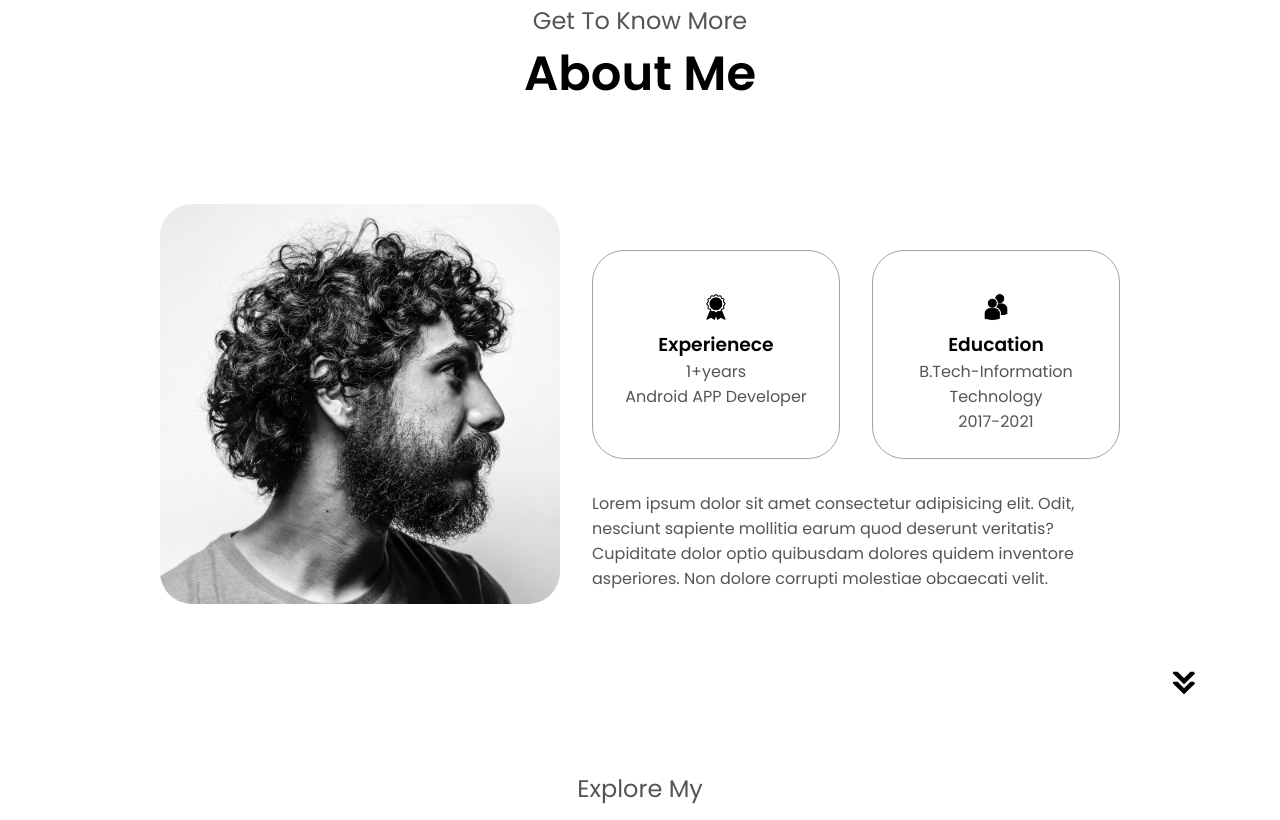
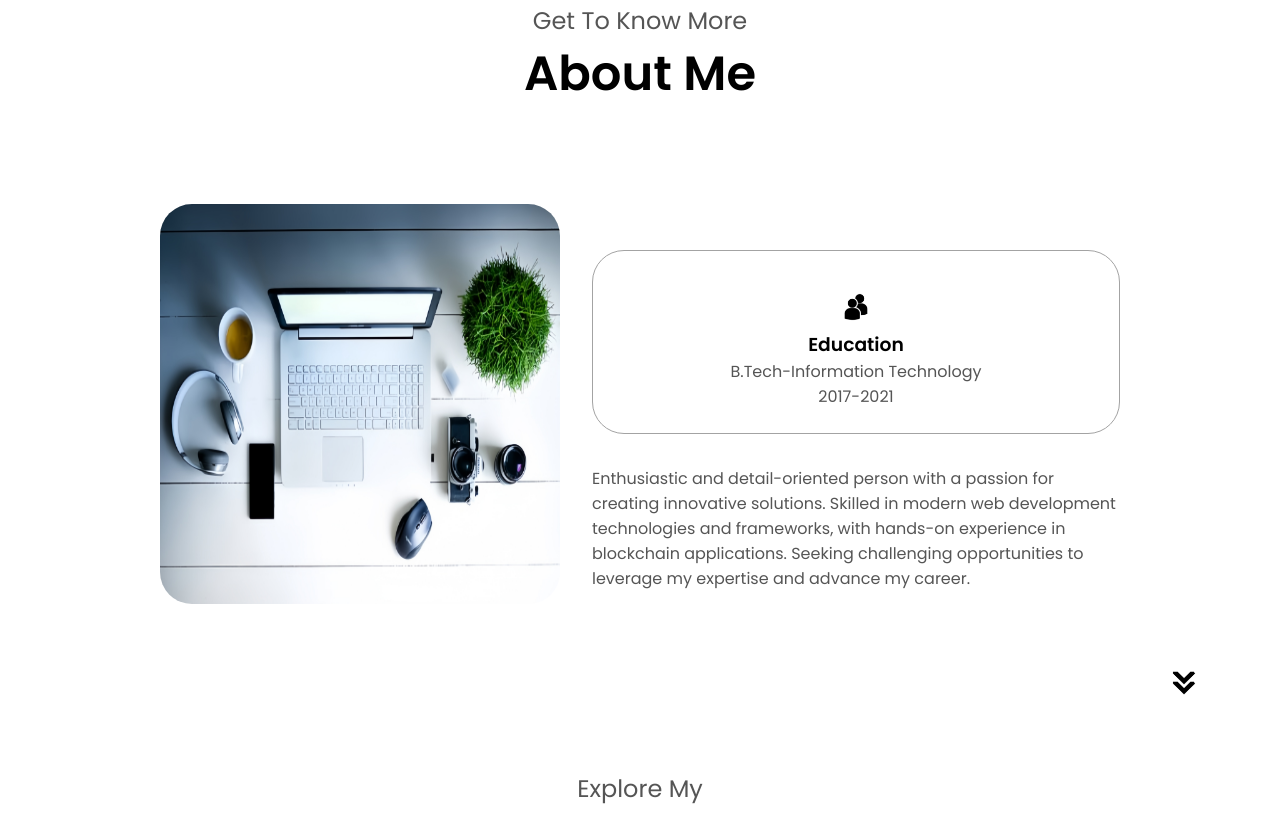
Before and after one commit to Dhivakar-2000/Portfolio, a plain HTML site: page index.html in a window 1280 px wide. Shown: the part 925-1745 px from the top of the page. Drawn offline with Linux system fonts and the light colour scheme.

Commit message:
version2

```diff
--- a/index.html
+++ b/index.html
@@ -35,7 +35,7 @@
    </nav>
    <section id="profile">
     <div class="section_pic-container">
-        <img src="/assets/profile-pic.png" alt="" class="prof-pic">
+        <img src="/assets/Dhivakar_R.jpg" alt="" class="prof-pic">
     </div>
     <div class="section_text">
         <p class="section_text_p1">Hello, I'm</p>
@@ -58,15 +58,15 @@
     <h1 class="title">About Me</h1>
     <div class="section-container">
     <div class="section_pic-container">
-        <img src="./assets/about-pic.png" alt="About pic" class="about-pic">
+        <img src="./assets/compweb.jpg" alt="About pic" class="about-pic">
     </div>
     <div class="about-details-container">
         <div class="about-containers">
-            <div class="details-container">
+            <!-- <div class="details-container">
                 <img src="./assets/experience.png" alt="exp icon" class="icon">
                 <h3>Experienece</h3>
                 <p>1+years <br> Android APP Developer</p>
-            </div>
+            </div> -->
             <div class="details-container">
                 <img src="./assets/education.png" alt="education icon" class="icon">
                 <h3>Education</h3>
@@ -74,9 +74,11 @@
             </div>
         </div>
         <div class="text-container">
-            <p>Lorem ipsum dolor sit amet consectetur adipisicing elit. Odit, nesciunt sapiente
-               mollitia earum quod deserunt veritatis? Cupiditate dolor optio quibusdam dolores
-               quidem inventore asperiores. Non dolore corrupti molestiae obcaecati velit.</p>
+            <p>Enthusiastic and detail-oriented person with a passion for
+                creating innovative solutions. Skilled in modern web development
+                technologies and frameworks, with hands-on experience in
+                 blockchain applications. Seeking challenging
+                opportunities to leverage my expertise and advance my career.</p>
         </div>
     </div>
 </div>
@@ -180,7 +182,7 @@
     <img src="./assets/arrow.png" alt="arrow icon" class="icon arrow"
   onclick="location.href='./#contact'">
    </section>
-   <section id="projects">
+   <!-- <section id="projects">
     <p class="section_text_p1">Browse My Recent</p>
     <h1 class="title">Projects</h1>
     <div class="skills-details-container">
@@ -227,7 +229,7 @@
     </div></div>
     <img src="./assets/arrow.png" alt="arrow icon" class="icon arrow"
     onclick="location.href='./#contact'">
-   </section>
+   </section> -->
    <section id="contact">
     <p class="section_text_p1">Get In Touch</p>
     <h1 class="title">Contact Me</h1>
--- a/mediaqueries.css
+++ b/mediaqueries.css
@@ -87,10 +87,12 @@
     .section_pic_container,.prof-pic{
         width: auto;
         height: 51vh;
+        justify-content: center;
     }
     .about-pic{
-        width: auto;
+        width: 80vw;
         height:51vh;
+
     }
    .section_text_p1,.section_text_p2{
     font-size: 1.5rem;
@@ -100,4 +102,5 @@
    }
 
 
+
 }
--- a/style.css
+++ b/style.css
@@ -245,6 +245,8 @@ section{
 }
 .about-pic{
     border-radius: 2rem;
+    height: 400px;
+    width: 400px;
 
 }
 .arrow{
```
Also changed, not shown: 1 other file.
